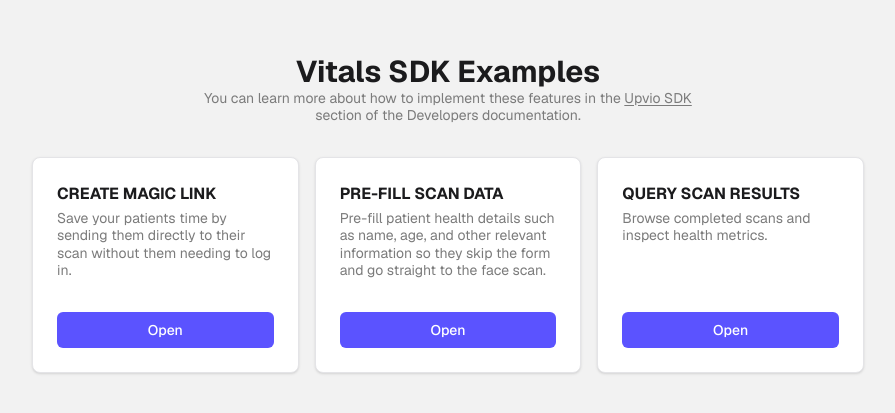
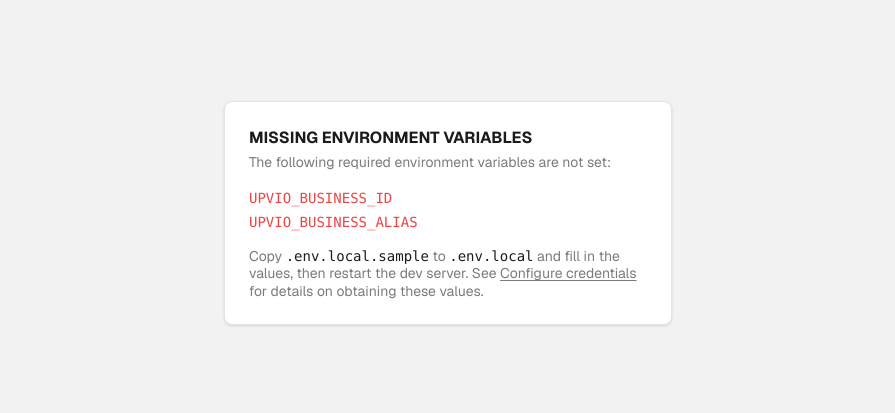
Before and after one commit to upvio/vitals-sdk-examples-nextjs, a Next.js app: page / in a window 1280 px wide. Shown: the part 187-600 px from the top of the page, without its empty margins (192-1087 px from the left). Built offline with nearby package versions, Linux system fonts and the light colour scheme; no server answers.

Commit message:
Add missing env var message

```diff
--- a/package.json
+++ b/package.json
@@ -13,7 +13,7 @@
     "next": "16.1.6",
     "react": "19.2.3",
     "react-dom": "19.2.3",
-    "@upvio/sdk-node": "link:../../upvio-js/packages/upvio-sdk-node"
+    "@upvio/sdk-node": "link:../upvio-js/packages/upvio-sdk-node"
   },
   "devDependencies": {
     "@biomejs/biome": "2.2.0",
--- a/src/app/layout.tsx
+++ b/src/app/layout.tsx
@@ -1,5 +1,12 @@
 import type { Metadata } from 'next'
 import './globals.css'
+import MissingEnvVars from './missing-env-vars'
+
+const REQUIRED_ENV_VARS = [
+  'UPVIO_API_KEY',
+  'UPVIO_BUSINESS_ID',
+  'UPVIO_BUSINESS_ALIAS',
+] as const
 
 export const metadata: Metadata = {
   title: 'Vitals SDK Examples',
@@ -11,6 +18,10 @@ export default function RootLayout({
 }: Readonly<{
   children: React.ReactNode
 }>) {
+  const missing = REQUIRED_ENV_VARS.filter(
+    (name) => !process.env[name],
+  )
+
   return (
     <html lang="en">
       <head>
@@ -20,7 +31,11 @@ export default function RootLayout({
         />
       </head>
       <body className="flex min-h-screen flex-col items-center justify-center bg-background text-foreground antialiased">
-        {children}
+        {missing.length > 0 ? (
+          <MissingEnvVars missing={[...missing]} />
+        ) : (
+          children
+        )}
       </body>
     </html>
   )
--- /dev/null
+++ b/src/app/missing-env-vars.tsx
@@ -0,0 +1,34 @@
+export default function MissingEnvVars({ missing }: { missing: string[] }) {
+  return (
+    <main className="mx-auto max-w-lg p-4 sm:px-8">
+      <div className="rounded-lg border border-border bg-card p-6 shadow-sm">
+        <h1 className="mb-1 font-bold text-card-foreground uppercase">
+          Missing environment variables
+        </h1>
+        <p className="mb-4 text-sm text-muted-foreground leading-tight">
+          The following required environment variables are not set:
+        </p>
+        <ul className="mb-4 space-y-1">
+          {missing.map((name) => (
+            <li key={name} className="font-mono text-sm text-destructive">
+              {name}
+            </li>
+          ))}
+        </ul>
+        <p className="text-sm text-muted-foreground leading-tight">
+          Copy{' '}
+          <code className="font-mono text-foreground">.env.local.sample</code>{' '}
+          to <code className="font-mono text-foreground">.env.local</code> and
+          fill in the values, then restart the dev server. See{' '}
+          <a
+            href="https://developers.upvio.com/sdk/#configure-credentials"
+            className="underline underline-offset-2"
+          >
+            Configure credentials
+          </a>{' '}
+          for details on obtaining these values.
+        </p>
+      </div>
+    </main>
+  )
+}
```
Also changed, not shown: 2 other files (tests, documents, lock files or other folders).
